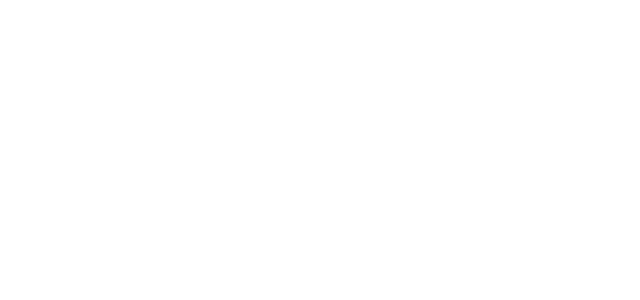
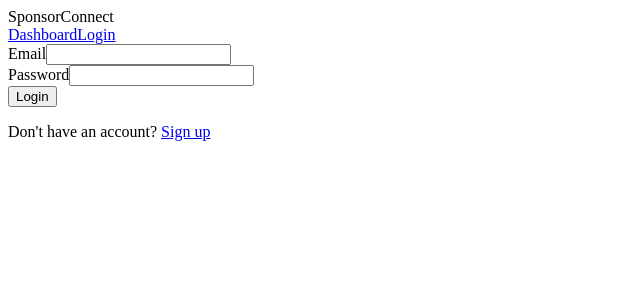
Before and after one commit to 22f3001905/mad-2-project, a Vue app in the folder client/: page /login in a window 1280 px wide. Before the commit this address had no page. Shown: the top 300 px of the page, without its empty margins (0-640 px from the left). Built offline with nearby package versions, Linux system fonts and the light colour scheme.

Commit message:
simple login

```diff
--- a/client/index.html
+++ b/client/index.html
@@ -4,7 +4,7 @@
     <meta charset="UTF-8">
     <link rel="icon" href="/favicon.ico">
     <meta name="viewport" content="width=device-width, initial-scale=1.0">
-    <title>Vite App</title>
+    <title>SponsorConnect</title>
 </head>
 <body>
     <div id="app"></div>
--- a/client/package.json
+++ b/client/package.json
@@ -9,6 +9,7 @@
     "preview": "vite preview"
   },
   "dependencies": {
+    "pinia": "^2.2.2",
     "vue": "^3.4.29",
     "vue-router": "^4.3.3"
   },
--- /dev/null
+++ b/client/src/components/Login.vue
@@ -0,0 +1,61 @@
+<script setup>
+import { reactive } from 'vue';
+import { useUserStore } from '@/stores/user';
+
+const form = reactive({
+    email: '',
+    password: ''
+});
+
+const state = reactive({
+    incorrectCreds: false
+});
+
+const store = useUserStore();
+
+const loginUser = async () => {
+    try {
+        const response = await fetch('/api/login?include_auth_token', {
+            method: 'POST',
+            headers: { 'Content-Type': 'application/json' },
+            body: JSON.stringify(form)
+        });
+        const data = await response.json();
+        console.log(data);
+
+        if (data.response.errors) {
+            state.incorrectCreds = true;
+        } else {
+            state.incorrectCreds = false;
+            sessionStorage.setItem('authToken', data.response.user.authentication_token);
+            store.login();
+        }
+    } catch (error) {
+        console.error('Error logging in.', error);
+    }
+}
+</script>
+
+<template>
+    <section>
+        <div v-if="state.incorrectCreds">
+            <p>Incorrect email/password, please try again.</p>
+        </div>
+        <form @submit.prevent="loginUser">
+            <div>
+                <label for="email">Email</label>
+                <input v-model="form.email" type="email" name="email" id="email" required autocomplete="email" />
+            </div>
+            <div>
+                <label for="password">Password</label>
+                <input v-model="form.password" type="password" name="password" id="password" required autocomplete="current-password" />
+            </div>
+            <div>
+                <button type="submit">Login</button>
+            </div>
+        </form>
+        <div>
+            <p>Don't have an account? <a href="/signup">Sign up</a></p>
+        </div>
+    </section>
+</template>
--- /dev/null
+++ b/client/src/components/Navbar.vue
@@ -0,0 +1,29 @@
+<script setup>
+import { RouterLink } from 'vue-router';
+import { reactive, computed } from 'vue';
+import { useUserStore } from '@/stores/user';
+
+const store = useUserStore();
+const isLoggedIn = computed(() => store.isLoggedIn);
+
+const logoutUser = async () => {
+    try {
+        await fetch('/api/logout');
+        sessionStorage.removeItem('authToken');
+        store.logout();
+    } catch (error) {
+        console.error('Error logging out.', error);
+    }
+}
+</script>
+
+<template>
+    <nav>
+        <div>SponsorConnect</div>
+        <div>
+            <RouterLink to="/dashboard">Dashboard</RouterLink>
+            <button v-if="isLoggedIn" @click="logoutUser">Logout</button>
+            <RouterLink v-else to="/login">Login</RouterLink>
+        </div>
+    </nav>
+</template>
--- a/client/src/main.js
+++ b/client/src/main.js
@@ -1,11 +1,14 @@
 import './assets/main.css'
 
 import { createApp } from 'vue'
+import { createPinia } from 'pinia'
+
 import App from './App.vue'
 import router from './router'
 
 const app = createApp(App)
 
+app.use(createPinia())
 app.use(router)
 
 app.mount('#app')
--- a/client/src/router/index.js
+++ b/client/src/router/index.js
@@ -1,6 +1,7 @@
 import { createRouter, createWebHistory } from 'vue-router';
 
 import HomeView from '@/views/HomeView.vue';
+import LoginView from '@/views/LoginView.vue';
 
 const router = createRouter({
   history: createWebHistory(import.meta.env.BASE_URL),
@@ -17,7 +18,8 @@
     //   // this generates a separate chunk (About.[hash].js) for this route
     //   // which is lazy-loaded when the route is visited.
     //   component: () => import('../views/AboutView.vue')
-    // }
+    // },
+    { path: '/login', name: 'login', component: LoginView }
   ]
 })
 
--- /dev/null
+++ b/client/src/stores/user.js
@@ -0,0 +1,17 @@
+import { ref, computed } from 'vue';
+import { defineStore } from 'pinia';
+
+export const useUserStore = defineStore('user', () => {
+    const loggingStatus = ref(sessionStorage.getItem('authToken') != null);
+    const isLoggedIn = computed(() => loggingStatus.value);
+
+    function login() {
+        loggingStatus.value = true;
+    }
+
+    function logout() {
+        loggingStatus.value = false;
+    }
+
+    return { loggingStatus, isLoggedIn, login, logout }
+});
--- a/client/src/views/HomeView.vue
+++ b/client/src/views/HomeView.vue
@@ -1,9 +1,11 @@
 <script setup>
 import Hello from '@/components/Hello.vue';
+import Navbar from '@/components/Navbar.vue';
 </script>
 
 <template>
     <main>
+        <Navbar />
         <Hello />
     </main>
 </template>
--- /dev/null
+++ b/client/src/views/LoginView.vue
@@ -0,0 +1,20 @@
+<script setup>
+import Login from '@/components/Login.vue';
+import Navbar from '@/components/Navbar.vue';
+
+import { useUserStore } from '@/stores/user';
+import { useRouter } from 'vue-router';
+
+const store = useUserStore();
+const router = useRouter();
+if (store.isLoggedIn) {
+    router.push('/');
+}
+</script>
+
+<template>
+    <section>
+        <Navbar />
+        <Login />
+    </section>
+</template>
```
Also changed, not shown: 2 other files (tests, documents, lock files or other folders).
